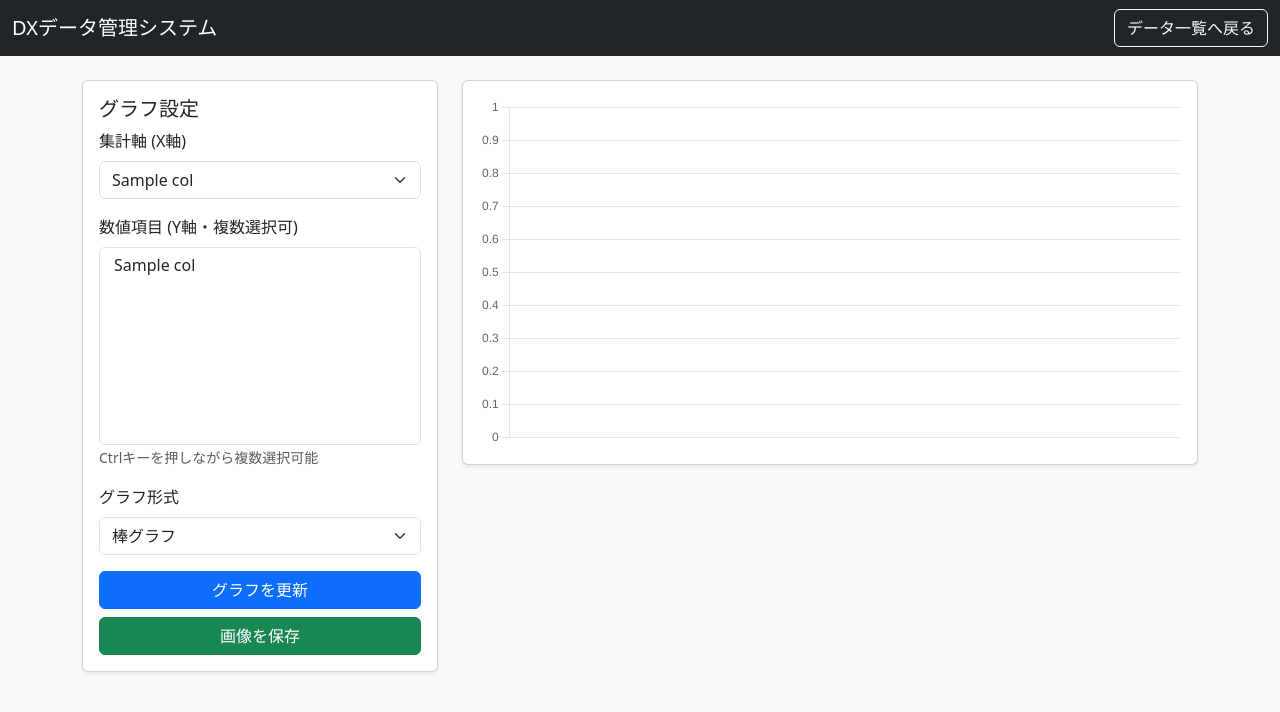
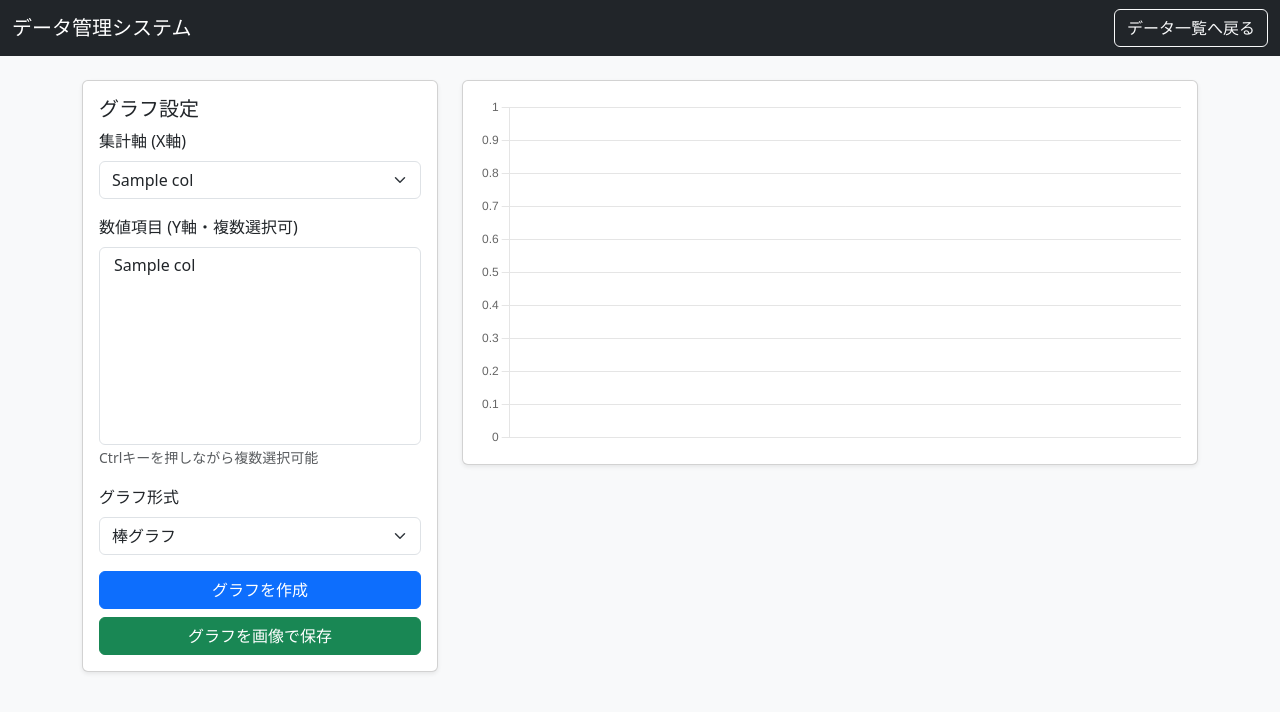
Before and after one commit to yusuke-narusaka/data-analyzer, a Flask app: template templates/chart.html in a window 1280 px wide. Shown: the top 712 px of the page. Run offline with Flask 3, Linux system fonts and the light colour scheme; the template is opened without the code that fills it: most values are stand-ins (such as "Sample title", 1, 10 or a date in 2020).

Commit message:
Update chart.html

```diff
--- a/templates/chart.html
+++ b/templates/chart.html
@@ -3,7 +3,7 @@
 <head>
     <meta charset="UTF-8">
     <meta name="viewport" content="width=device-width, initial-scale=1.0">
-    <title>データ分析グラフ - DXデータ管理システム</title>
+    <title>データ分析グラフ - データ管理システム</title>
     <link rel="icon" href="https://cdn-icons-png.flaticon.com/512/2103/2103633.png" type="image/png">
     <link href="https://cdn.jsdelivr.net/npm/bootstrap@5.3.0/dist/css/bootstrap.min.css" rel="stylesheet">
     <script src="https://cdn.jsdelivr.net/npm/chart.js"></script>
@@ -12,7 +12,7 @@
 
 <nav class="navbar navbar-dark bg-dark mb-4">
     <div class="container-fluid">
-        <a class="navbar-brand" href="/">DXデータ管理システム</a>
+        <a class="navbar-brand" href="/">データ管理システム</a>
         <div class="d-flex">
             <a href="/" class="btn btn-outline-light">データ一覧へ戻る</a>
         </div>
@@ -51,8 +51,8 @@
                             <option value="radar">レーダーチャート</option>
                         </select>
                     </div>
-                    <button id="updateChart" class="btn btn-primary w-100 mb-2">グラフを更新</button>
-                    <button id="downloadChart" class="btn btn-success w-100">画像を保存</button>
+                    <button id="updateChart" class="btn btn-primary w-100 mb-2">グラフを作成</button>
+                    <button id="downloadChart" class="btn btn-success w-100">グラフを画像で保存</button>
                 </div>
             </div>
         </div>
```
